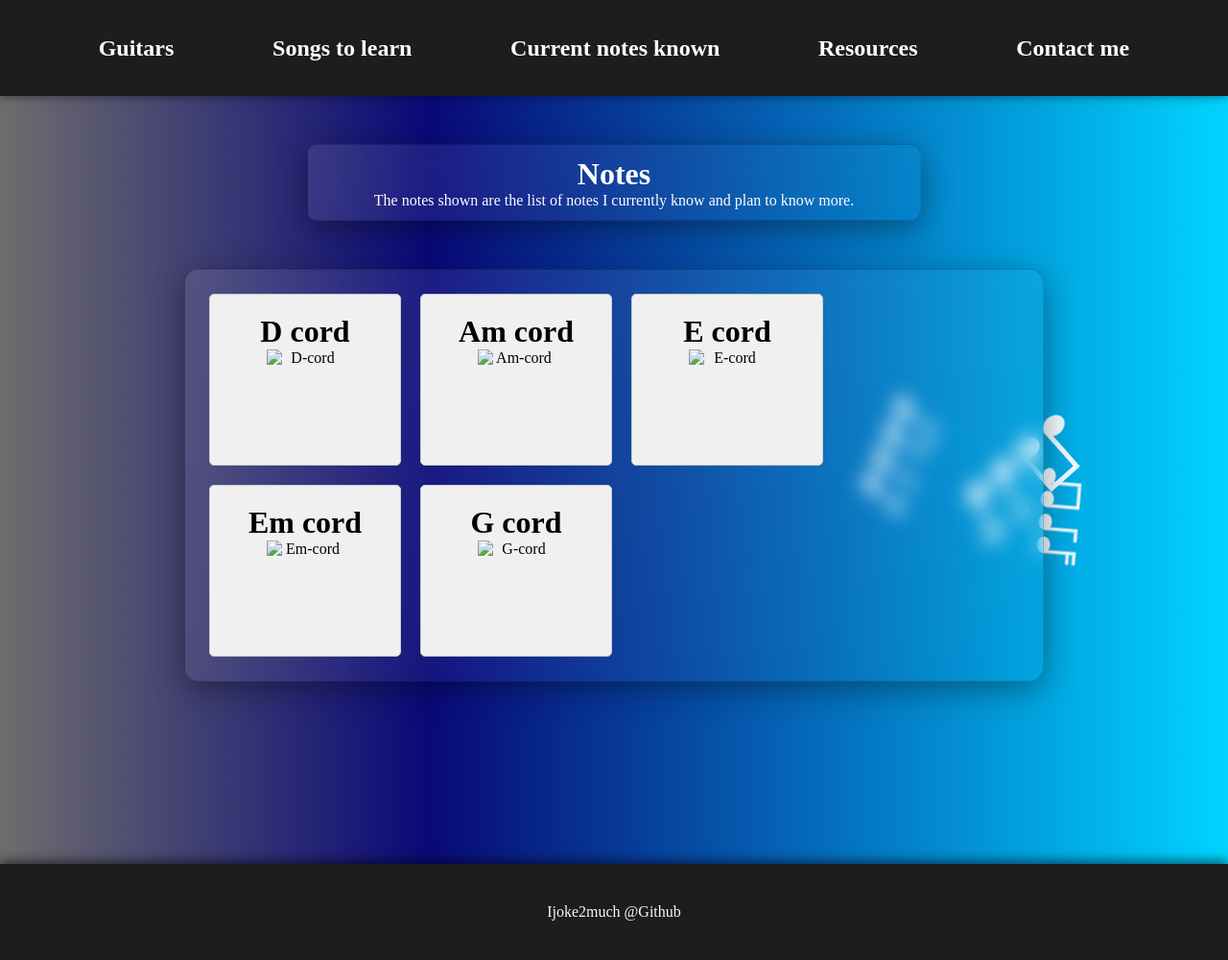
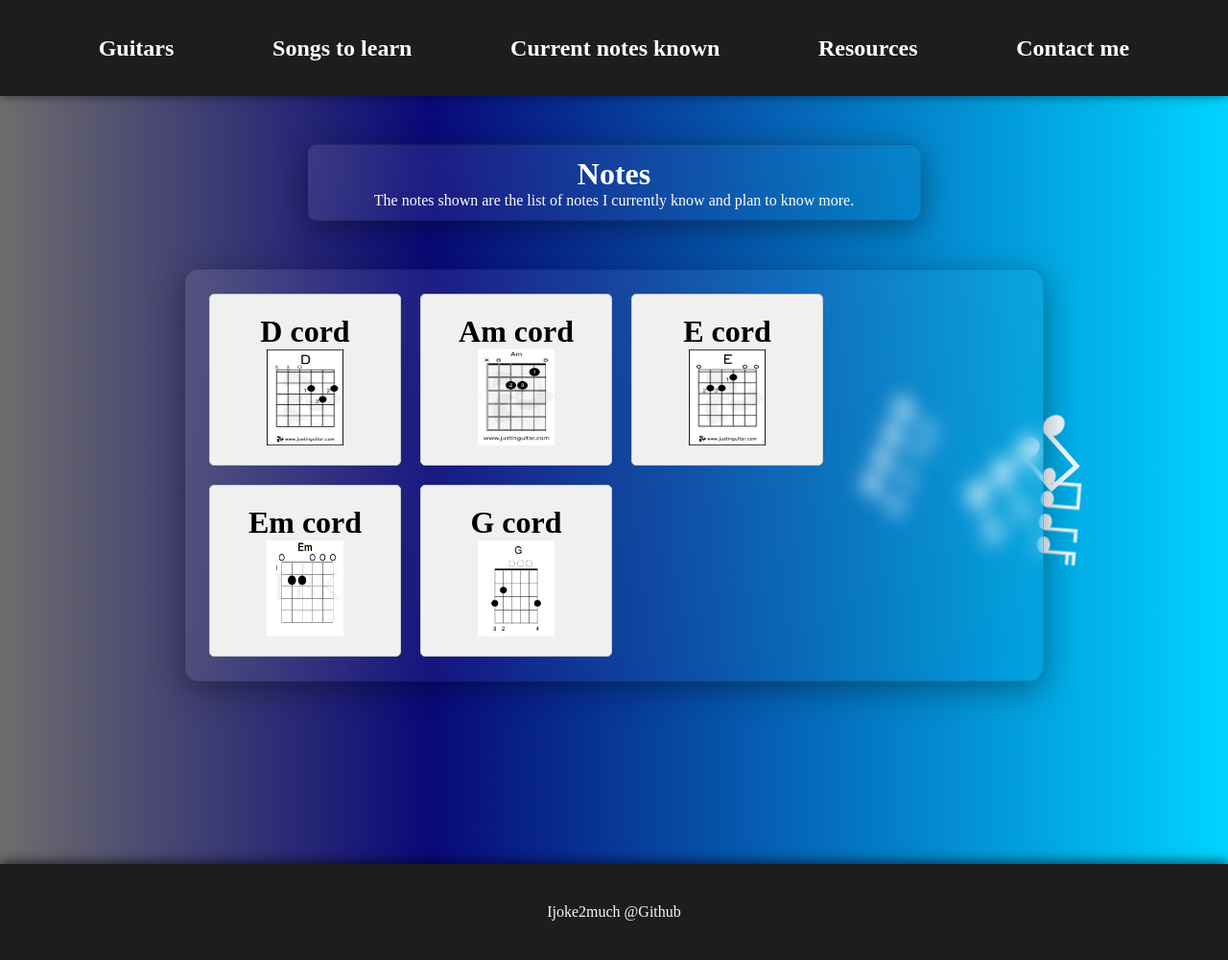
Before and after one commit to Ijoke2much/personal-website-hopework, a plain HTML site: page pages/notes.html in a window 1280 px wide. Shown: the whole page at 96% size. Drawn offline with Linux system fonts and the light colour scheme.

Commit message:
changed sources directory

```diff
--- a/pages/notes.html
+++ b/pages/notes.html
@@ -187,27 +187,27 @@
 
             <div class="card">
                 <h1>D cord</h1>
-                <img src="source/notes/Dchord.gif" alt="D-cord">
+                <img src="../source/notes/Dchord.gif" alt="D-cord">
             </div>
 
             <div class="card">
                 <h1>Am cord</h1>
-                <img src="source/notes/Am-chord.png" alt="Am-cord">
+                <img src="../source/notes/Am-chord.png" alt="Am-cord">
             </div>
 
             <div class="card">
                 <h1>E cord</h1>
-                <img src="source/notes/E_chord.gif" alt="E-cord">
+                <img src="../source/notes/E_chord.gif" alt="E-cord">
             </div>
 
             <div class="card">
                 <h1>Em cord</h1>
-                <img src="source/notes/Em-cord.png" alt="Em-cord">
+                <img src="../source/notes/Em-cord.png" alt="Em-cord">
             </div>
 
             <div class="card">
                 <h1>G cord</h1>
-                <img src="source/notes/Gcord.png" alt="G-cord">
+                <img src="../source/notes/Gcord.png" alt="G-cord">
             </div>
 
         </div>
```
